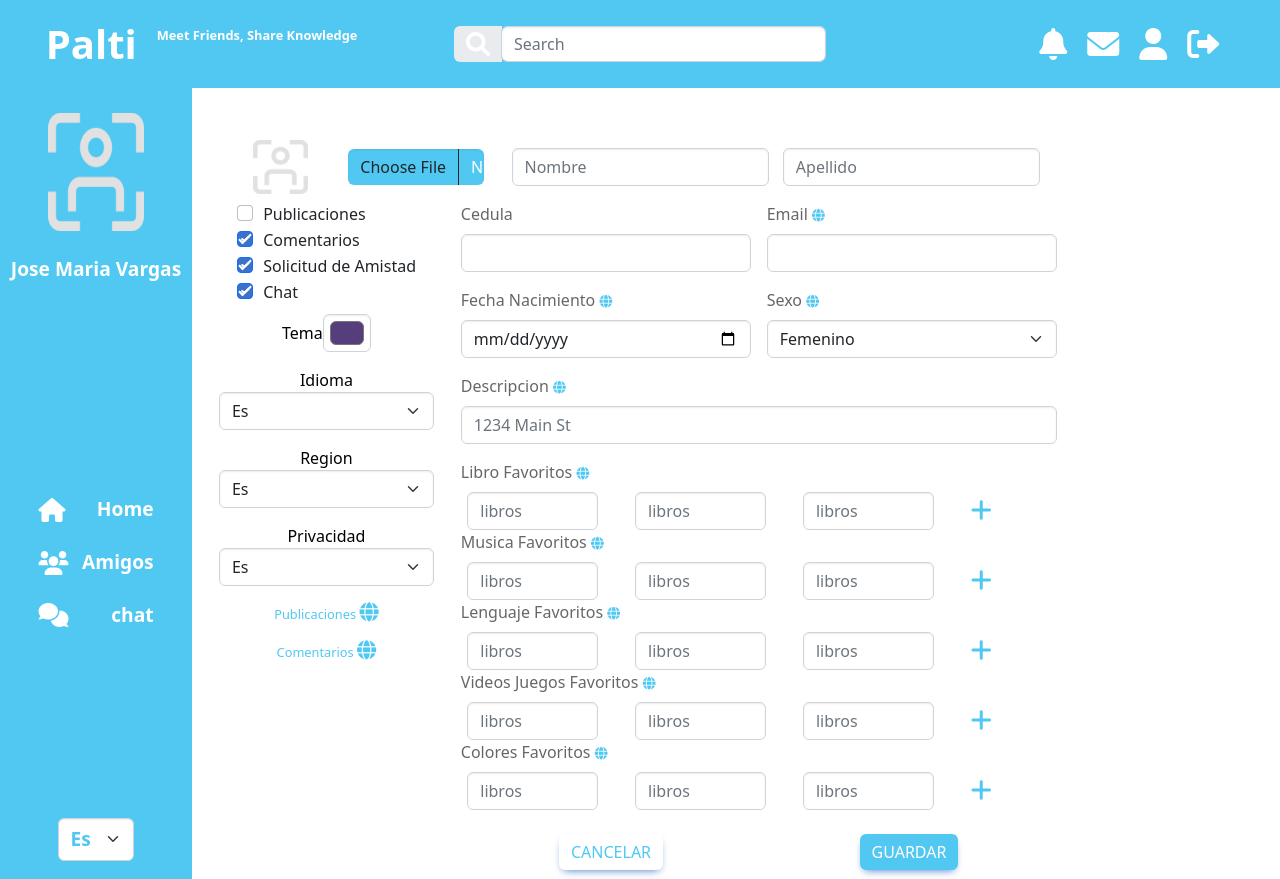
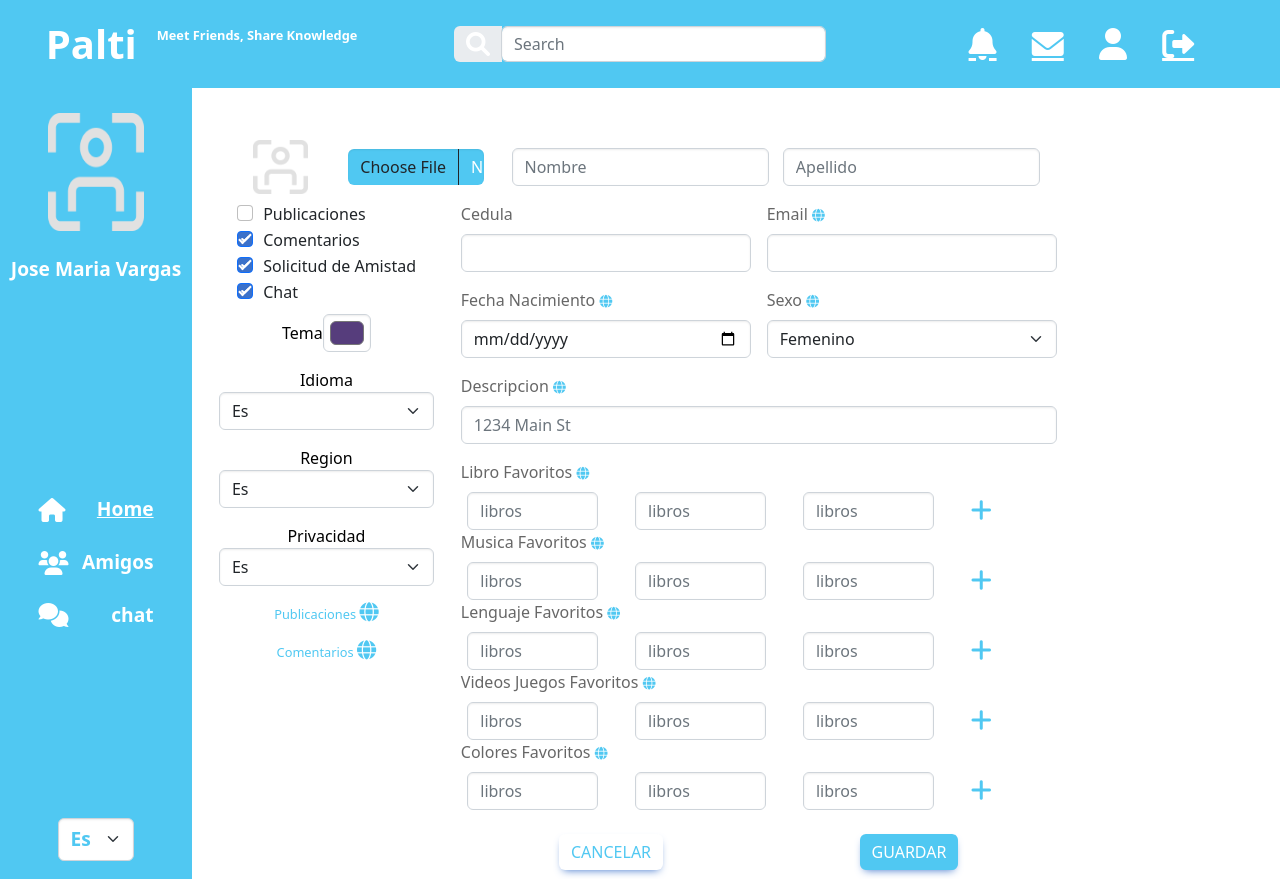
Before and after one commit to mariafernanda0821/ProjectRedSocialPalti, a Flask app: page /editprofile in a window 1280 px wide. Run offline with Flask 2, Linux system fonts and the light colour scheme; some libraries are stand-ins or nearby versions.

Commit message:
interaccion

```diff
--- a/proyecto/app/app.py
+++ b/proyecto/app/app.py
@@ -37,7 +37,8 @@ def friends():
 #functions for login, singup, etc...
 @app.route("/process_login", methods=["POST"])
 def process_login():
-    print(request)
+    #if request.method == "POST":
+
     return redirect(url_for("home"))
 
 if __name__ == "__main__":
--- a/proyecto/app/static/css/index_mariaf.css
+++ b/proyecto/app/static/css/index_mariaf.css
@@ -1,6 +1,11 @@
+.links-nav {
+    margin-right: 1.1em;
+}
+
 a {
     text-decoration: none;
 }
+
 @media screen and (min-width: 768px) {
     .headerApp {
         width: 100%;
--- a/proyecto/app/templates/editar/editarUsuario.html
+++ b/proyecto/app/templates/editar/editarUsuario.html
@@ -44,10 +44,10 @@
     </section>
 
     <section class="containerItemIcono">
-      <i class="fa-solid fa-right-from-bracket fa-2x"></i>
-      <i class="fa-solid fa-user fa-2x"></i>
-      <i class="fa-solid fa-envelope fa-2x"></i>
-      <i class="fa-solid fa-bell fa-2x"></i>
+      <a href="/" class="fa-solid fa-right-from-bracket fa-2x text-white links-nav"></a>
+      <a href="editprofile" class="fa-solid fa-user fa-2x text-white links-nav"></a>
+      <a class="fa-solid fa-envelope fa-2x text-white links-nav"></a>
+      <a href="/" class="fa-solid fa-bell fa-2x text-white links-nav"></a>
     </section>
   </header>
 
@@ -85,7 +85,7 @@
       <section class="menu">
         <section class="containerItemMenu">
           <i class="fa-sharp fa-solid fa-house"></i>
-          <p> Home</p>
+          <p> <a href="/home" class="text-white"> Home</a></p>
         </section>
         <section class="containerItemMenu">
           <i class="fa-solid fa-users"></i>
```
Also changed, not shown: proyecto/app/templates/home.html (+5 -6 lines), proyecto/app/templates/login.html (+10 -1 lines), proyecto/app/templates/register.html (+9 -0 lines).
